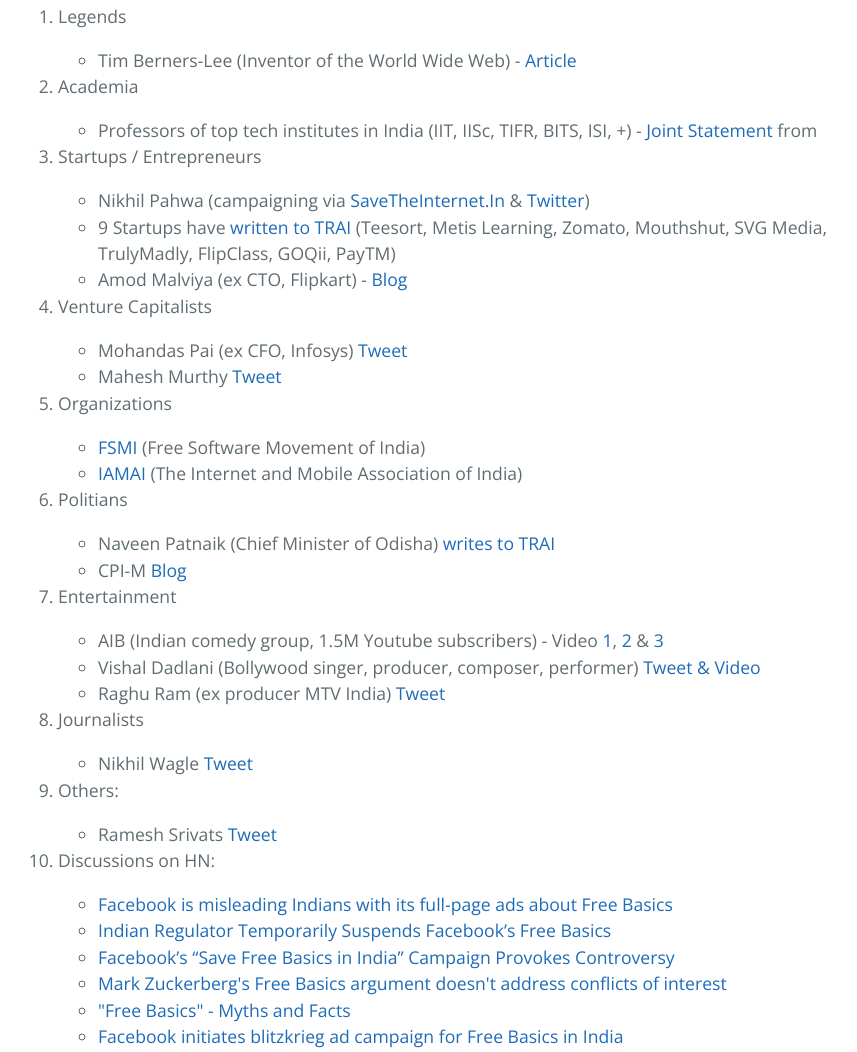
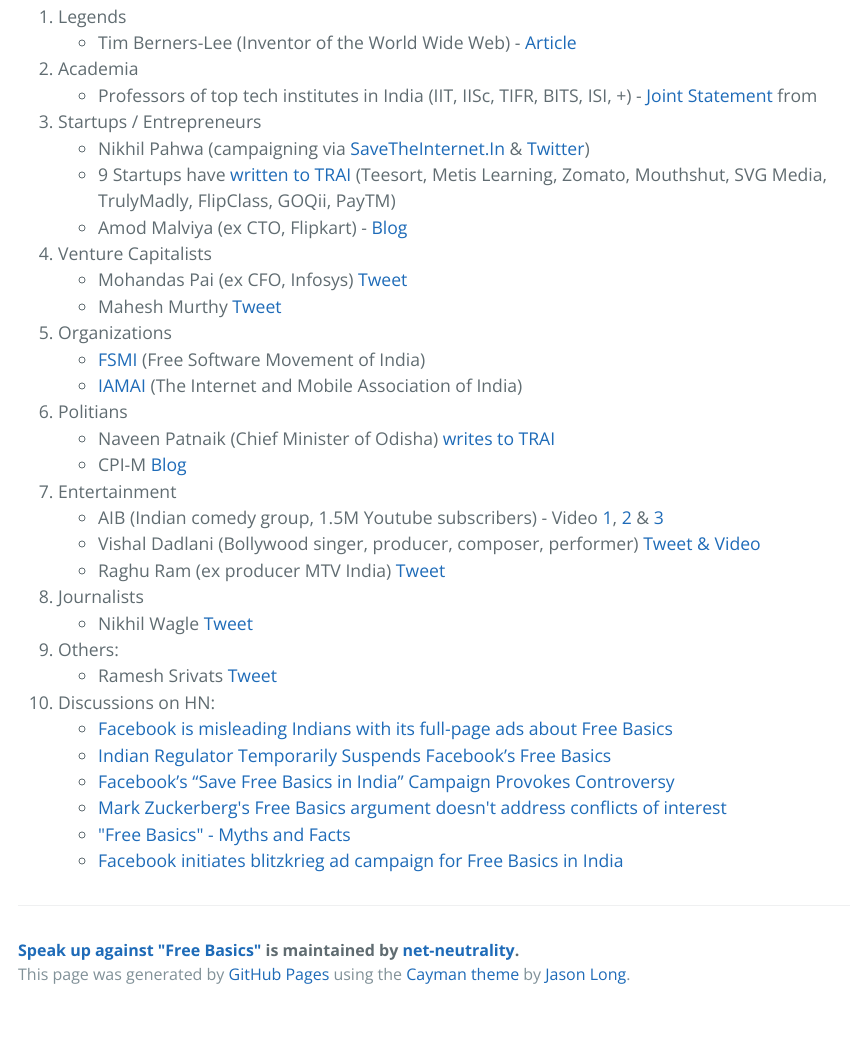
Before and after one commit to net-neutrality/no-free-basics, a plain HTML site: page index.html in a window 1280 px wide. Shown: the part 456-1508 px from the top of the page, without its empty margins (206-1063 px from the left). After the commit the page ends 1474 px from the top, so only its background shows below. Drawn offline with nearby package versions, Linux system fonts and the light colour scheme.

```diff
--- a/index.html
+++ b/index.html
@@ -22,23 +22,20 @@
       <p>Those who've voiced against Free Basics in India : </p>
 
 <ol>
-<li>
-<p>Legends</p>
+<li>Legends
 
 <ul>
 <li>Tim Berners-Lee (Inventor of the World Wide Web) - <a href="http://www.theguardian.com/technology/2015/may/29/tim-berners-lee-urges-britain-to-fight-snoopers-charter">Article</a>
 </li>
 </ul>
 </li>
-<li>
-<p>Academia</p>
+<li>Academia
 
 <ul>
 <li>Professors of top tech institutes in India (IIT, IISc, TIFR, BITS, ISI, +) - <a href="https://docs.google.com/document/d/1iQ1F7-S4NCGqp1FyKiDcK2J1eV4VNqM2B1qC3O4OlfA/edit?pref=2&amp;pli=1">Joint Statement</a> from </li>
 </ul>
 </li>
-<li>
-<p>Startups / Entrepreneurs </p>
+<li>Startups / Entrepreneurs
 
 <ul>
 <li>Nikhil Pahwa (campaigning via <a href="www.savetheinternet.in">SaveTheInternet.In</a> &amp; <a href="twitter.com/nixxin">Twitter</a>)</li>
@@ -47,8 +44,7 @@
 </li>
 </ul>
 </li>
-<li>
-<p>Venture Capitalists </p>
+<li>Venture Capitalists
 
 <ul>
 <li>Mohandas Pai (ex CFO, Infosys) <a href="https://twitter.com/TVMohandasPai/status/682411029330919424">Tweet</a>
@@ -57,8 +53,7 @@
 </li>
 </ul>
 </li>
-<li>
-<p>Organizations</p>
+<li>Organizations
 
 <ul>
 <li>
@@ -67,8 +62,7 @@
 <a href="http://tech.firstpost.com/news-analysis/iamai-against-platforms-like-free-basics-says-telcos-shouldnt-have-differential-pricing-293065.html">IAMAI</a> (The Internet and Mobile Association of India) </li>
 </ul>
 </li>
-<li>
-<p>Politians</p>
+<li>Politians
 
 <ul>
 <li>Naveen Patnaik (Chief Minister of Odisha) <a href="http://www.scribd.com/doc/262137872/Naveen-Patnaik-s-Letter-to-TRAI">writes to TRAI</a>
@@ -77,8 +71,7 @@
 </li>
 </ul>
 </li>
-<li>
-<p>Entertainment</p>
+<li>Entertainment
 
 <ul>
 <li>AIB (Indian comedy group, 1.5M Youtube subscribers) - Video <a href="https://www.youtube.com/watch?v=mfY1NKrzqi0">1</a>,  <a href="https://www.youtube.com/watch?v=W0w_YhZUYeA">2</a> &amp; <a href="https://www.youtube.com/watch?v=AAQWsTFF0BM">3</a>
@@ -87,23 +80,20 @@
 <li>Raghu Ram (ex producer MTV India) <a href="https://twitter.com/tweetfromRaghu/status/680694706552979456">Tweet</a> </li>
 </ul>
 </li>
-<li>
-<p>Journalists</p>
+<li>Journalists
 
 <ul>
 <li>Nikhil Wagle <a href="https://twitter.com/waglenikhil/status/681341414404403200">Tweet</a>
 </li>
 </ul>
 </li>
-<li>
-<p>Others:</p>
+<li>Others:
 
 <ul>
 <li>Ramesh Srivats <a href="https://twitter.com/rameshsrivats/status/682091113440608256">Tweet</a> </li>
 </ul>
 </li>
-<li>
-<p>Discussions on HN:</p>
+<li>Discussions on HN:
 
 <ul>
 <li><a href="https://news.ycombinator.com/item?id=10791198">Facebook is misleading Indians with its full-page ads about Free Basics</a></li>
```
Also changed, not shown: params.json (+1 -1 lines).
